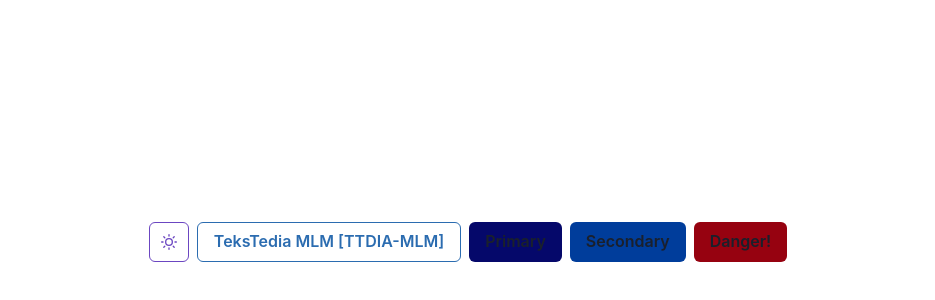
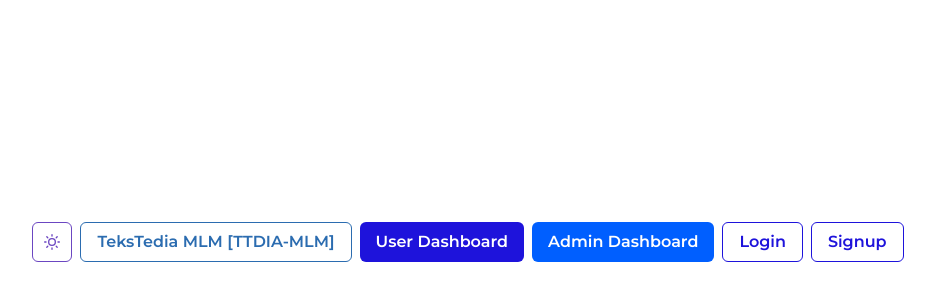
Before and after one commit to OjageTech/hallza, a React (Create React App) app: page / in a window 1280 px wide. Shown: the part 158-458 px from the top of the page, without its empty margins (172-1107 px from the left). Built offline with nearby package versions, Linux system fonts and the light colour scheme.

Commit message:
Added Button link

```diff
--- a/package.json
+++ b/package.json
@@ -5,8 +5,11 @@
   "dependencies": {
     "@chakra-ui/icons": "^2.0.11",
     "@chakra-ui/react": "^2.3.6",
+    "@chakra-ui/theme-tools": "^2.0.12",
     "@emotion/react": "^11.10.5",
     "@emotion/styled": "^11.10.5",
+    "@fontsource/montserrat": "^4.5.13",
+    "@fontsource/open-sans": "^4.5.13",
     "@testing-library/jest-dom": "^5.16.5",
     "@testing-library/react": "^13.4.0",
     "@testing-library/user-event": "^13.5.0",
--- a/public/index.html
+++ b/public/index.html
@@ -2,19 +2,47 @@
 <html lang="en">
   <head>
     <meta charset="utf-8" />
-    <link rel="icon" href="%PUBLIC_URL%/favicon.ico" />
-    <meta name="viewport" content="width=device-width, initial-scale=1" />
-    <meta name="theme-color" content="#000000" />
+    <link
+      rel="icon"
+      href="%PUBLIC_URL%/favicon.ico"
+    />
+    <meta
+      name="viewport"
+      content="width=device-width, initial-scale=1"
+    />
+    <meta
+      name="theme-color"
+      content="#000000"
+    />
     <meta
       name="description"
       content="Web site created using create-react-app"
     />
-    <link rel="apple-touch-icon" href="%PUBLIC_URL%/logo192.png" />
+    <link
+      rel="preconnect"
+      href="https://fonts.googleapis.com"
+    />
+    <link
+      rel="preconnect"
+      href="https://fonts.gstatic.com"
+      crossorigin
+    />
+    <link
+      href="https://fonts.googleapis.com/css2?family=Montserrat:ital,wght@0,100;0,200;0,300;0,400;0,500;0,600;0,700;0,800;0,900;1,100;1,200;1,300;1,400;1,500;1,600;1,700;1,800;1,900&display=swap"
+      rel="stylesheet"
+    />
+    <link
+      rel="apple-touch-icon"
+      href="%PUBLIC_URL%/logo192.png"
+    />
     <!--
       manifest.json provides metadata used when your web app is installed on a
       user's mobile device or desktop. See https://developers.google.com/web/fundamentals/web-app-manifest/
     -->
-    <link rel="manifest" href="%PUBLIC_URL%/manifest.json" />
+    <link
+      rel="manifest"
+      href="%PUBLIC_URL%/manifest.json"
+    />
     <!--
       Notice the use of %PUBLIC_URL% in the tags above.
       It will be replaced with the URL of the `public` folder during the build.
@@ -24,7 +52,7 @@
       work correctly both with client-side routing and a non-root public URL.
       Learn how to configure a non-root public URL by running `npm run build`.
     -->
-    <title>React App</title>
+    <title>TTDIA-MLM</title>
   </head>
   <body>
     <noscript>You need to enable JavaScript to run this app.</noscript>
--- a/src/index.css
+++ b/src/index.css
@@ -1,10 +1,8 @@
-body {
-  margin: 0;
-  font-family: -apple-system, BlinkMacSystemFont, 'Segoe UI', 'Roboto', 'Oxygen',
-    'Ubuntu', 'Cantarell', 'Fira Sans', 'Droid Sans', 'Helvetica Neue',
-    sans-serif;
+body,
+html {
+  font-family: 'montserrat', sans-serif;
+  -moz-osx-font-smoothing: grayscale;
   -webkit-font-smoothing: antialiased;
-  -moz-osx-font-smoothing: grayscale;
 }
 
 code {
--- a/src/pages/Landing.page.tsx
+++ b/src/pages/Landing.page.tsx
@@ -1,11 +1,21 @@
+import { Link as RouteLink } from 'react-router-dom';
 import { MoonIcon, SunIcon } from '@chakra-ui/icons';
 import {
   Button,
   Center,
   IconButton,
   Stack,
+  Link,
+  Text,
   useColorMode,
 } from '@chakra-ui/react';
+
+// type NavLinkProps = { text: string };
+// const NavLink = ({ text }: NavLinkProps) => (
+//   <Link>
+//     <Text>{text}</Text>
+//   </Link>
+// );
 
 const Landing = () => {
   const { colorMode, toggleColorMode } = useColorMode();
@@ -27,29 +37,28 @@ const Landing = () => {
             Switch Mode
           </IconButton>
           <Button
+            as={RouteLink}
+            to="/"
             variant="outline"
             colorScheme="blue"
           >
             TeksTedia MLM [TTDIA-MLM]
           </Button>
           <Button
-            variant="solid"
-            bg="primary"
+            as={RouteLink}
+            to="/userDashboard"
+            variant="primary"
           >
-            Primary
+            User Dashboard
           </Button>
           <Button
-            variant="solid"
-            bg="secondary"
+            disabled
+            variant="secondary"
           >
-            Secondary
+            Admin Dashboard
           </Button>
-          <Button
-            variant="solid"
-            bg="danger"
-          >
-            Danger!
-          </Button>
+          <Button variant="primaryOutline">Login</Button>
+          <Button variant="primaryOutline">Signup</Button>
         </Stack>
       </Center>
     </div>
--- /dev/null
+++ b/src/styles/components/buttonStyles.ts
@@ -0,0 +1,40 @@
+import { mode, whiten, darken } from '@chakra-ui/theme-tools';
+
+export const ButtonStyles = {
+  //  style the base or default style
+  baseStyle: {},
+  // styles for different sizes ("sm", "md", "lg")
+  sizes: {},
+  // styles for different visual variants ("outline", "solid")
+  variants: {
+    primary: (props: any) => ({
+      bg: 'primary',
+      color: 'white',
+      _hover: {
+        bg: mode(darken('primary', 20), whiten('primary', 20))(props),
+        boxShadow: 'md',
+      },
+    }),
+    primaryOutline: (props: any) => ({
+      bg: 'transparent',
+      border: '1px solid',
+      color: 'primary',
+      _hover: {
+        transform: 'scale(1.02)',
+        border: '1px solid',
+        boxShadow: 'md',
+      },
+    }),
+    secondary: (props: any) => ({
+      bg: 'secondary',
+      color: 'white',
+      _hover: {
+        bg: mode(darken('secondary', 20), whiten('secondary', 20))(props),
+        boxShadow: 'md',
+      },
+    }),
+  },
+
+  //  default values for `size` and `variant`
+  defaultProps: {},
+};
--- a/src/styles/theme.ts
+++ b/src/styles/theme.ts
@@ -1,12 +1,66 @@
 import { extendTheme } from '@chakra-ui/react';
+import { ButtonStyles as Button } from './components/buttonStyles';
+
+/* CSS HEX */
+const lilacLuster = '#005FFF';
+const black = '#000000ff';
+const navyBlue = '#1E13DB';
+const darkSlateBlue = '#373976ff';
+const venetianRed = '#C90612ff';
 
 export const myNewTheme = extendTheme({
+  fonts: {
+    heading: `'Open Sans', sans-serif`,
+    body: `'montserrat', sans-serif`,
+  },
   colors: {
-    primary: '#05086A',
-    secondary: '#003D9B',
-    highlight: '#0068B8',
-    warning: '#F26B4B',
-    danger: '#960210',
-    brighten: '#22DFC0',
+    primary: navyBlue,
+    secondary: lilacLuster,
+    highlight: darkSlateBlue,
+    warning: venetianRed,
+    danger: venetianRed,
+    darken: black,
+  },
+  components: {
+    Button,
   },
 });
+
+// /* CSS HSL */
+// --lilac-luster: hsla(318, 13%, 65%, 1);
+// --black: hsla(0, 0%, 0%, 1);
+// --navy-blue: hsla(239, 96%, 22%, 1);
+// --dark-slate-blue: hsla(238, 36%, 34%, 1);
+// --venetian-red: hsla(356, 94%, 41%, 1);
+
+// /* SCSS HEX */
+// $lilac-luster: #B29AABff;
+// $black: #000000ff;
+// $navy-blue: #020370ff;
+// $dark-slate-blue: #373976ff;
+// $venetian-red: #C90612ff;
+
+// /* SCSS HSL */
+// $lilac-luster: hsla(318, 13%, 65%, 1);
+// $black: hsla(0, 0%, 0%, 1);
+// $navy-blue: hsla(239, 96%, 22%, 1);
+// $dark-slate-blue: hsla(238, 36%, 34%, 1);
+// $venetian-red: hsla(356, 94%, 41%, 1);
+
+// /* SCSS RGB */
+// $lilac-luster: rgba(178, 154, 171, 1);
+// $black: rgba(0, 0, 0, 1);
+// $navy-blue: rgba(2, 3, 112, 1);
+// $dark-slate-blue: rgba(55, 57, 118, 1);
+// $venetian-red: rgba(201, 6, 18, 1);
+
+// /* SCSS Gradient */
+// $gradient-top: linear-gradient(0deg, #B29AABff, #000000ff, #020370ff, #373976ff, #C90612ff);
+// $gradient-right: linear-gradient(90deg, #B29AABff, #000000ff, #020370ff, #373976ff, #C90612ff);
+// $gradient-bottom: linear-gradient(180deg, #B29AABff, #000000ff, #020370ff, #373976ff, #C90612ff);
+// $gradient-left: linear-gradient(270deg, #B29AABff, #000000ff, #020370ff, #373976ff, #C90612ff);
+// $gradient-top-right: linear-gradient(45deg, #B29AABff, #000000ff, #020370ff, #373976ff, #C90612ff);
+// $gradient-bottom-right: linear-gradient(135deg, #B29AABff, #000000ff, #020370ff, #373976ff, #C90612ff);
+// $gradient-top-left: linear-gradient(225deg, #B29AABff, #000000ff, #020370ff, #373976ff, #C90612ff);
+// $gradient-bottom-left: linear-gradient(315deg, #B29AABff, #000000ff, #020370ff, #373976ff, #C90612ff);
+// $gradient-radial: radial-gradient(#B29AABff, #000000ff, #020370ff, #373976ff, #C90612ff);
```
Also changed, not shown: 1 other file (tests, documents, lock files or other folders).
